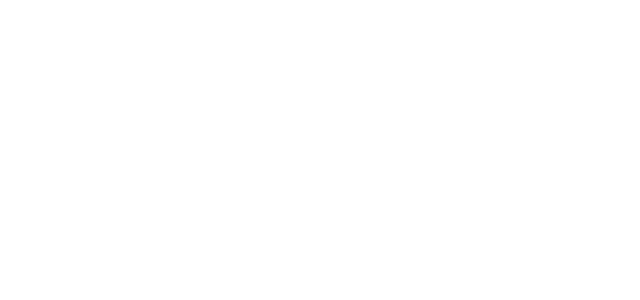
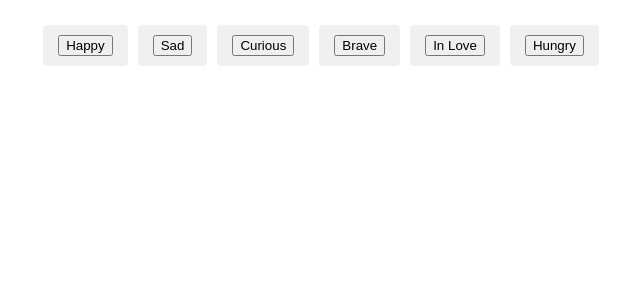
Before and after one commit to clasei/galactic-hitchhiker, an Angular app: page / in a window 1280 px wide. Shown: the top 300 px of the page, without its empty margins (319-959 px from the left). Built offline with nearby package versions, Linux system fonts and the light colour scheme.

Commit message:
prototype ready on 4200

```diff
--- a/src/app/app.component.html
+++ b/src/app/app.component.html
@@ -1,2 +1,3 @@
-
-<router-outlet></router-outlet>
+<div>
+    <app-mood-selector></app-mood-selector>
+</div>
--- a/src/app/mood-selector/mood-selector.component.ts
+++ b/src/app/mood-selector/mood-selector.component.ts
@@ -11,7 +11,7 @@
   styleUrl: './mood-selector.component.sass'
 })
 export class MoodSelectorComponent {
-  moods: string[] = ['Happy', 'Sad', 'Brave', 'Curious', 'Hungry', 'In Love'];
+  moods: string[] = ['Happy', 'Sad', 'Curious', 'Brave', 'In Love', 'Hungry'];
   selectedQuote: any;
 
   constructor(private dataService: DataService) { }
```
